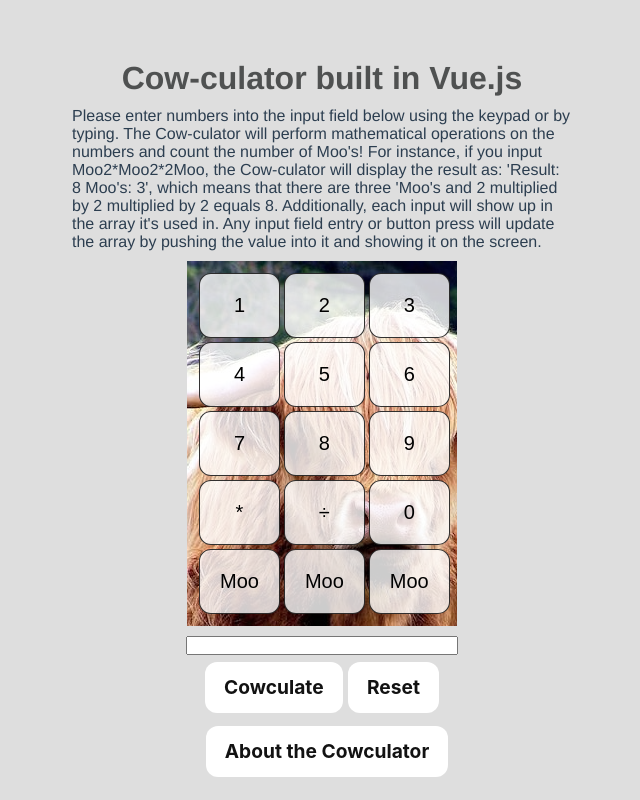
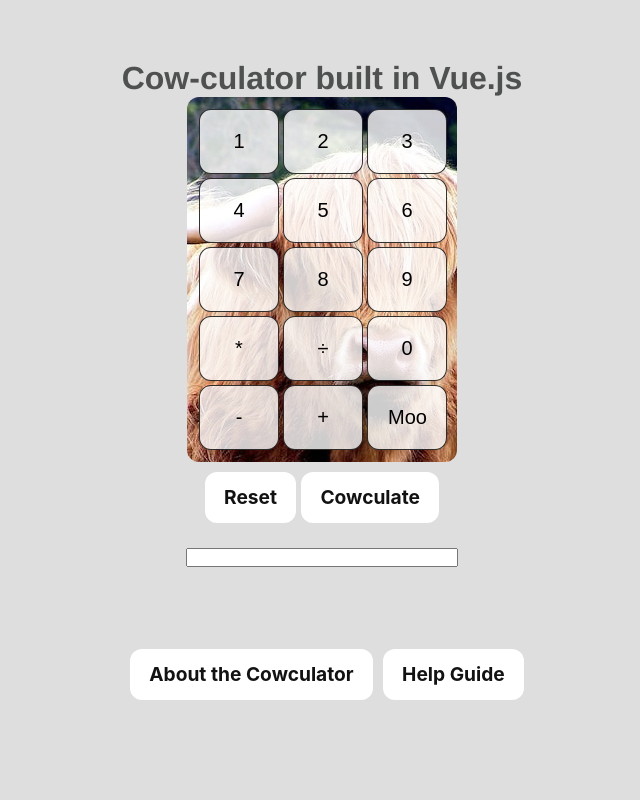
Before and after one commit to conrizzo/conradswebsite, a Vue app: page / in a window 1280 px wide. Shown: the whole page, without its empty margins (318-958 px from the left). Built offline with nearby package versions, Linux system fonts and the light colour scheme.

Commit message:
help modal, better css, interface change

```diff
--- a/src/App.vue
+++ b/src/App.vue
@@ -5,26 +5,17 @@
     <img alt="Vue logo" src="./assets/logo.png">
   <HelloWorld msg="Welcome to Your Vue.js App"/>
   -->
+
+    <div v-if="showHelpGuide">
+
+     <HelpGuide :helptitle="helpTitle"
+                :helptext="helpText"
+                @close="toggleHelpGuide"/>
+    </div>
+
     <h1>{{ title }}</h1>
 
-    <p
-      style="
-        display: inline-block;
-        max-width: 500px;
-        text-align: left;
 
-        padding: 10px;
-      "
-    >
-      Please enter numbers into the input field below using the keypad or by
-      typing. The Cow-culator will perform mathematical operations on the
-      numbers and count the number of Moo's! For instance, if you input
-      Moo2*Moo2*2Moo, the Cow-culator will display the result as: 'Result: 8 Moo's:
-      3', which means that there are three 'Moo's and 2 multiplied by 2 multiplied by 2 equals 8.
-      Additionally, each input will show up in the array it's used in. Any input
-      field entry or button press will update the array by pushing the value
-      into it and showing it on the screen.
-    </p>
 
     <div v-if="showSiteMain">
       <SiteMain
@@ -38,7 +29,7 @@
     </div>
 
     <UseCalc></UseCalc>
-
+  <div>
     <button
       class="button-35"
       style="margin-top: 5px; margin-left: 10px"
@@ -46,7 +37,14 @@
     >
       About the Cowculator
     </button>
-
+    <button
+      class="button-35"
+      style="margin-top: 5px; margin-left: 10px"
+      @click="toggleHelpGuide"
+    >
+      Help Guide
+    </button>
+  </div>
   </div>
 </template>
 
@@ -56,10 +54,12 @@ import SiteMain from "./components/SiteMain.vue";
 
 import UseCalc from "./components/UseCalc.vue";
 
+import HelpGuide from "./components/HelpGuide.vue";
+
 /* generally will use a component object */
 export default {
   name: "App",
-  components: { SiteMain, UseCalc },
+  components: { SiteMain, UseCalc, HelpGuide },
   data() {
     return {
       title: "Cow-culator built in Vue.js",
@@ -69,6 +69,9 @@ export default {
         "From top to bottom they are props: title, header, text, imagePath, and url. This is a rough approximation of programming languages used to build this: ",
       url: "https://github.com/conrizzo/conradswebsite",
       showSiteMain: false,
+      helpTitle: "How to use:",
+      helpText: "",
+      showHelpGuide: false,
       imagePath: require("./images/languages.jpg"), // Add the image path to the data object
     };
   },
@@ -77,6 +80,9 @@ export default {
 
     toggleSiteMain() {
       this.showSiteMain = !this.showSiteMain;
+    },
+    toggleHelpGuide() {
+      this.showHelpGuide = !this.showHelpGuide;
     },
   },
 };
--- a/src/assets/globalCSS.css
+++ b/src/assets/globalCSS.css
@@ -87,4 +87,5 @@ header, footer {
 
   .cow-image{
     background-image: url(../images/highland-cow.jpeg);
+    border-radius: 12px;
   }
--- /dev/null
+++ b/src/components/HelpGuide.vue
@@ -0,0 +1,64 @@
+<template>
+    <!-- click.self means only this item will activate this function-->
+    <div class="backdrop" @click.self="closeModal">
+      <div class="helpGuide">
+        <h1 style="padding-bottom: 5px">{{ helptitle }}</h1>
+
+        <p style="padding-bottom: 5px; text-align: left">{{ helptext }}</p>
+        <p
+      style="
+        display: inline-block;
+        max-width: 500px;
+        text-align: left;
+
+        padding: 10px;"
+    >
+      Enter numbers into the input field below using the keypad or by
+      typing. The Cow-culator will perform mathematical operations on the
+      numbers and count the number of Moo's! For instance, if you input
+      Moo2*Moo2*2Moo, the Cow-culator will display the result as: 'Result: 8 Moo's:
+      3', which means that there are three 'Moo's and 2 multiplied by 2 multiplied by 2 equals 8.
+      Additionally, each input will show up in the array it's used in. Any input
+      field entry or button press will update the values.
+    </p>
+
+      </div>
+    </div>
+  </template>
+
+  <script>
+  export default {
+    props: ["helptitle", "helptext"],
+    methods: {
+      closeModal() {
+        this.$emit("close");
+      },
+    },
+  };
+  </script>
+
+
+  <!-- scoped applies to only this component -->
+  <style scoped>
+  h1 {
+    color: rgb(105, 105, 198);
+    border: none;
+    padding: 0;
+  }
+
+  .helpGuide {
+    max-width: 400px;
+    width: 80%;
+    padding: 25px;
+    margin: 80px auto;
+    background: rgb(255, 255, 255);
+    border-radius: 10px;
+  }
+  .backdrop {
+    top: 0;
+    position: fixed;
+    background: rgba(0, 0, 0, 0.5);
+    width: 100%;
+    height: 100%;
+  }
+  </style>
--- a/src/components/UseCalc.vue
+++ b/src/components/UseCalc.vue
@@ -1,6 +1,8 @@
 
 
 <template>
+
+
 
   <div class="grid-container cow-image">
 
@@ -87,19 +89,19 @@
     <button
       class="grid-item"
       @click="
-        addMoo();
+        addSubtraction();
 
       "
     >
-      Moo
+      -
     </button>
     <button
       class="grid-item"
       @click="
-        addMoo();
+        addAddition();
       "
     >
-      Moo
+     +
     </button>
     <button
       class="grid-item"
@@ -110,22 +112,31 @@
       Moo
     </button>
   </div>
-  <input style="width: 268px; margin-bottom: 7px" v-model="expression" type="text"/>
 
-  <div>
-    <button class="button-35" @click="cowculate(), mooDialogue()">Cowculate</button>
+  <div style="margin-bottom:5px;">
+        <button class="button-35"  @click="clearField">
+  Reset
+</button>
+      <button class="button-35" style="margin-left: 5px" @click="cowculate(), mooDialogue()">Cowculate</button>
 
-    <button class="button-35" style="margin-left: 5px" @click="clearField">
-      Reset
-    </button>
+
+</div>
+  <div style="padding:20px; margin-bottom: 50px;">
 
     <h2  style="padding-top: 5px;
         padding-bottom: 3px;
-        margin-right: 20%;
-        margin-left: 20%;
+        margin-top: 20px;
+
         font-size: 20px;
+        position: absolute;
+        left: 0;
+  right: 0;
+  margin-left: auto;
+  margin-right: auto;
         color: #000;">
       {{ expression }}<span v-if="showText"> = {{result}} <br> Number of Moos: {{ moos }} </span></h2>
+      <input style="width: 268px; margin-bottom: 7px" v-model="expression" type="text"/>
+
 
   </div>
 </template>
@@ -198,6 +209,12 @@ export default {
     mooDialogue() {
       this.showText = true;
     },
+    addAddition() {
+      this.expression+="+";
+    },
+    addSubtraction() {
+      this.expression-="-";
+    },
     addMultiplication() {
       this.expression+="*";
     },
@@ -227,6 +244,9 @@ export default {
   margin-right: auto;
 
   margin-bottom: 10px;
+
+
+
 }
 .grid-item {
   background-color: rgba(255, 255, 255, 0.8);
@@ -236,6 +256,10 @@ export default {
   text-align: center;
   margin: 2px;
   border-radius: 12px;
+  width:80px;
+
+
+
 }
 .grid-item:hover {
   background-color: rgba(186, 186, 186, 0.318);
```
